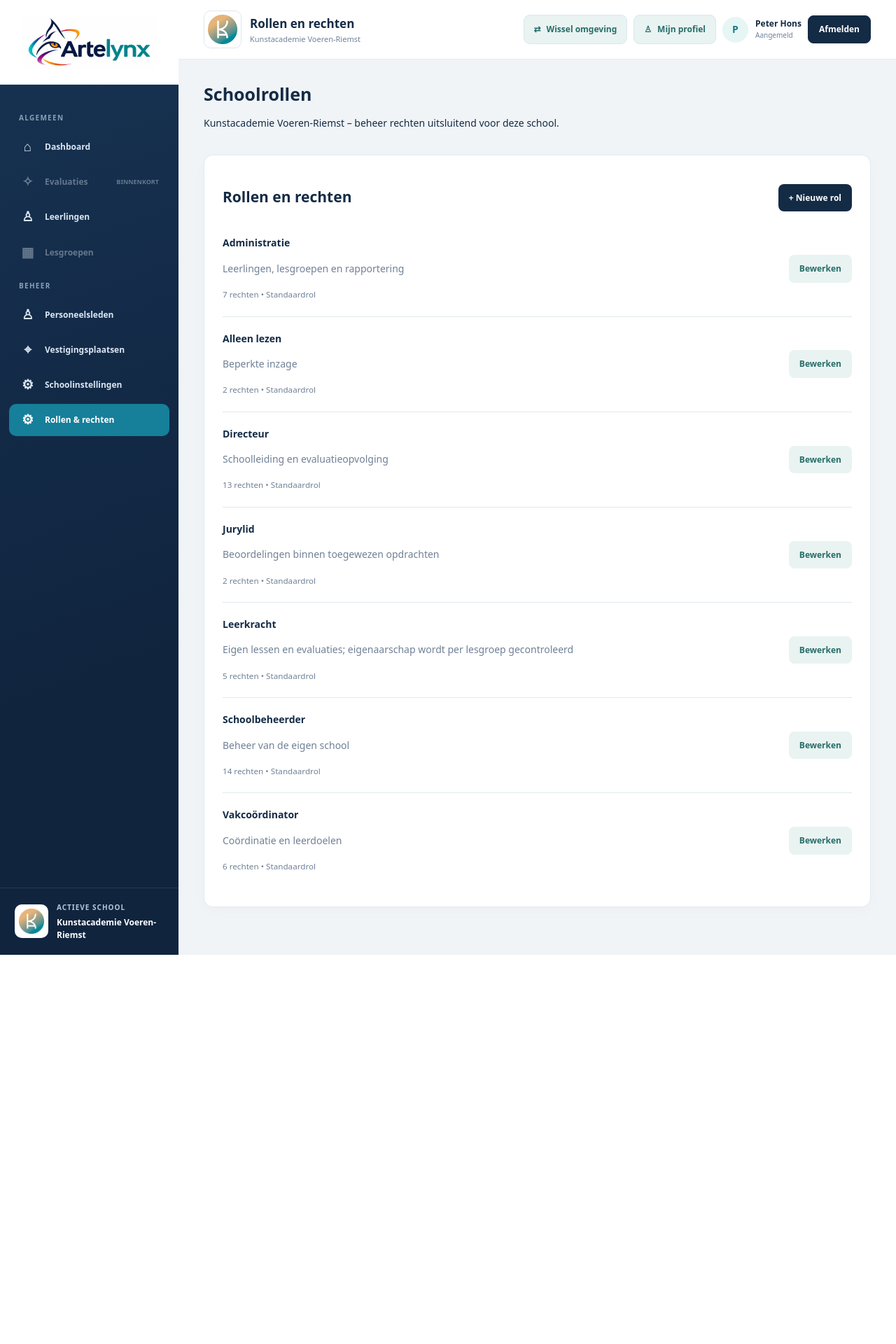
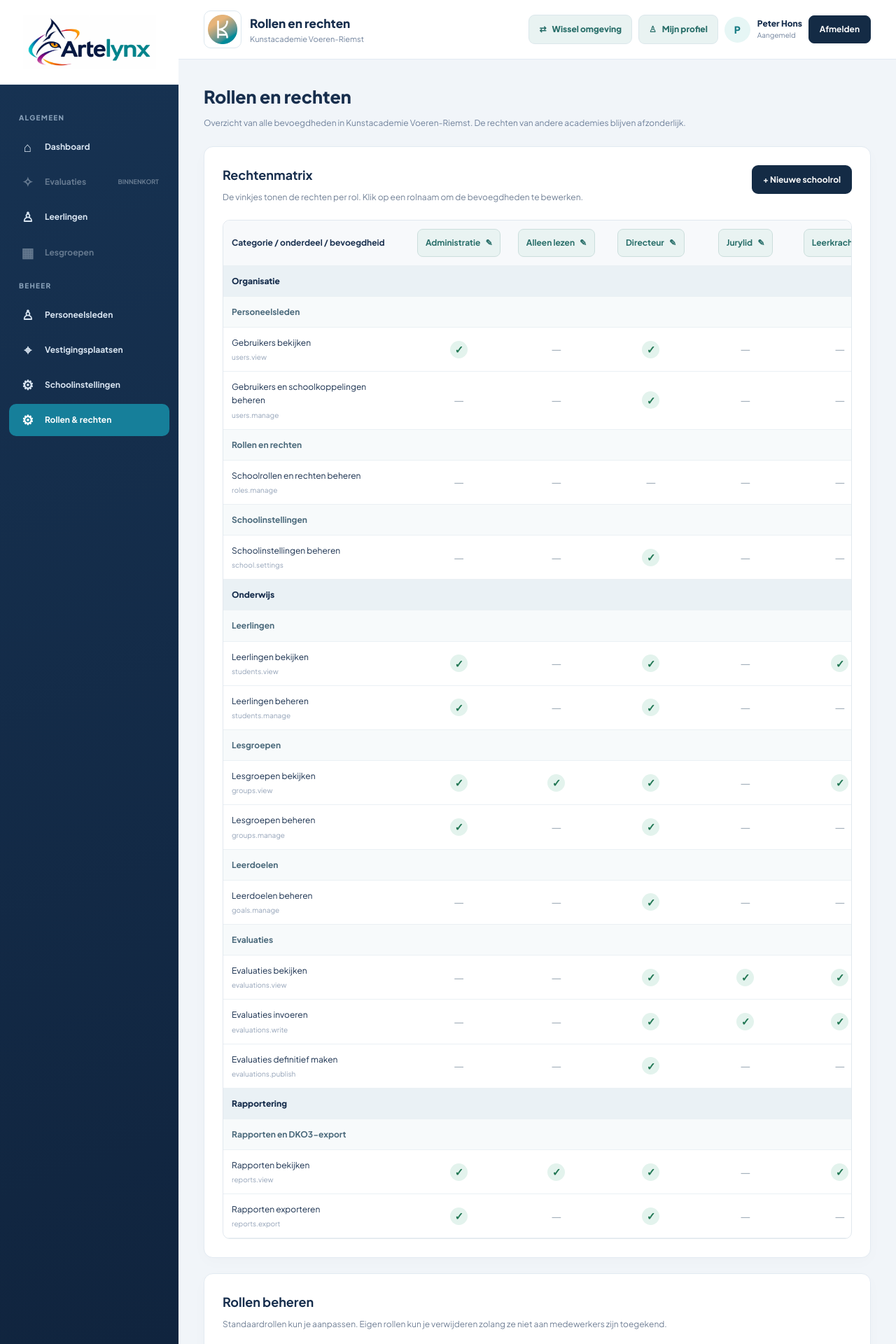
Before and after one commit to peterhons-blip/kavr-evaluaties, a Laravel app: page /school/rollen in a window 1280 px wide. Shown: the top 1920 px of the page at 70% size. Before the commit the page ends 1364 px from the top, so only its background shows below. Run offline with Laravel 12, Linux system fonts and the light colour scheme; a user stored in the database is signed in; data comes from the database, SQL or seed files in the repository; data that the repository does not hold is empty.

Commit message:
Provide platform-equivalent school-only rights matrix and editable role overview

```diff
--- a/resources/views/school/roles/index.blade.php
+++ b/resources/views/school/roles/index.blade.php
@@ -2,19 +2,50 @@
 @section('title','Rollen en rechten')
 @section('page-title','Rollen en rechten')
 @section('content')
-<div class="wrap">
-<div class="head"><div><h1>Schoolrollen</h1><p>{{ $school->name }} – beheer rechten uitsluitend voor deze school.</p></div></div>
-@if(session('success'))<div class="success">{{ session('success') }}</div>@endif
-@if($errors->any())<div class="error">@foreach($errors->all() as $error)<p>{{ $error }}</p>@endforeach</div>@endif
-<div class="card"><div class="head"><h2>Rollen en rechten</h2><a class="btn" href="{{ route('school.roles.create') }}">+ Nieuwe rol</a></div>
-@foreach($roles as $role)<div class="role"><div><strong>{{ $role->name }}</strong><p>{{ $role->description }}</p><small>{{ count($role->permissions ?? []) }} rechten • {{ $role->is_system ? 'Standaardrol' : 'Eigen rol' }}</small></div>
-<div class="actions"><a class="btn alt" href="{{ route('school.roles.edit',$role) }}">Bewerken</a>
-@unless($role->is_system)<form action="{{ route('school.roles.destroy',$role) }}" method="POST" onsubmit="return confirm('Rol verwijderen?');">@csrf @method('DELETE')<button class="danger">Verwijderen</button></form>@endunless</div></div>@endforeach
-</div></div>
+<div class="page-header"><h1>Rollen en rechten</h1><p>Overzicht van alle bevoegdheden in {{ $school->name }}. De rechten van andere academies blijven afzonderlijk.</p></div>
+@if(session('success'))<div class="sr-notice sr-success">{{ session('success') }}</div>@endif
+@if($errors->any())<div class="sr-notice sr-error">@foreach($errors->all() as $error)<p>{{ $error }}</p>@endforeach</div>@endif
+<div class="card sr-card">
+  <div class="sr-header"><div><h2>Rechtenmatrix</h2><p>De vinkjes tonen de rechten per rol. Klik op een rolnaam om de bevoegdheden te bewerken.</p></div><a class="btn" href="{{ route('school.roles.create') }}">+ Nieuwe schoolrol</a></div>
+  <div class="sr-scroll"><table class="sr-matrix"><thead><tr><th>Categorie / onderdeel / bevoegdheid</th>
+  @foreach($roles as $role)<th><a class="sr-role-link" href="{{ route('school.roles.edit',$role) }}">{{ $role->name }} <span aria-hidden="true">✎</span></a></th>@endforeach
+  </tr></thead><tbody>
+  @foreach(\App\Support\SchoolRoleCatalog::CATEGORIES as $category=>$modules)
+     <tr class="sr-category"><th colspan="{{ $roles->count()+1 }}">{{ $category }}</th></tr>
+     @foreach($modules as $module=>$permissions)
+       <tr class="sr-module"><th colspan="{{ $roles->count()+1 }}">{{ $module }}</th></tr>
+       @foreach($permissions as $key)
+         <tr><td>{{ \App\Support\SchoolRoleCatalog::PERMISSIONS[$key] }}<small>{{ $key }}</small></td>
+         @foreach($roles as $role)<td class="sr-check">@if(in_array($key,$role->permissions ?? [],true))<span class="sr-yes" title="Toegestaan">✓</span>@else<span class="sr-no" title="Niet toegestaan">—</span>@endif</td>@endforeach
+         </tr>
+       @endforeach
+     @endforeach
+  @endforeach
+  </tbody></table></div>
+</div>
+<div class="card sr-card">
+  <div class="sr-header"><div><h2>Rollen beheren</h2><p>Standaardrollen kun je aanpassen. Eigen rollen kun je verwijderen zolang ze niet aan medewerkers zijn toegekend.</p></div></div>
+  <div class="sr-list">
+  @foreach($roles as $role)
+     <div class="sr-row"><div class="sr-row-copy"><strong>{{ $role->name }}</strong><p>{{ $role->description ?: 'Geen beschrijving' }}</p><small>{{ count($role->permissions ?? []) }} rechten · {{ $role->is_system ? 'Standaardrol' : 'Eigen rol' }}</small></div>
+     <div class="sr-actions"><a class="btn btn-secondary" href="{{ route('school.roles.edit',$role) }}">Bewerken</a>
+     @unless($role->is_system)<form method="POST" action="{{ route('school.roles.destroy',$role) }}" onsubmit="return confirm('Deze rol verwijderen?')">@csrf @method('DELETE')<button class="sr-danger" type="submit">Verwijderen</button></form>@endunless
+     </div></div>
+  @endforeach
+  </div>
+</div>
 @endsection
 @push('styles')
 <style>
-body{font-family:system-ui,sans-serif;margin:0;background:#f0f4f7;color:#142b45}.wrap{max-width:1050px;margin:35px auto;padding:0 20px}.head,.role{display:flex;align-items:center;justify-content:space-between;gap:20px}.card{background:#fff;padding:25px;border-radius:13px;border:1px solid #e1e8ee;margin:20px 0}.role{padding:20px 0;border-bottom:1px solid #e1e8ee}.role:last-child{border:0}.role p,small{color:#718096}.actions{display:flex;gap:10px;align-items:center}.btn{display:inline-block;background:#142b45;color:white;padding:10px 15px;border-radius:8px;text-decoration:none;border:0;cursor:pointer}.btn.alt{background:#e9f3f2;color:#286e69}.danger{color:#b94747;border:1px solid #fecdd3;background:#fff1f2;padding:10px;border-radius:8px;cursor:pointer}.success{padding:14px;background:#edf8f3;color:#246b52}.error{padding:14px;background:#fff1f2;color:#9f1239}@media(max-width:700px){.role{align-items:flex-start;flex-direction:column}}
-.wrap{max-width:1120px;margin:0 auto;padding:0} .wrap>.header,.wrap>.head{margin-bottom:20px} .wrap h1{font-size:25px;line-height:1.3;margin:0 0 8px} .wrap>p{color:#718096;font-size:12px} .wrap .card{margin-top:19px} .wrap table{width:100%} .wrap .btn{font-family:inherit;font-weight:700} .wrap .btn.alt{background:#e9f3f2;color:#286e69} .wrap .error{border-radius:9px;margin:12px 0} .wrap .success{border-radius:9px;margin:12px 0}
+.sr-card{margin-bottom:22px}.sr-header{display:flex;align-items:start;justify-content:space-between;gap:14px;flex-wrap:wrap;margin-bottom:22px}
+.sr-header h2{font-size:18px;margin:0 0 7px}.sr-header p{font-size:12px;color:#718096;margin:0;line-height:1.7}
+.sr-scroll{overflow-x:auto;border:1px solid #e1e8ee;border-radius:10px}.sr-matrix{border-collapse:separate;border-spacing:0;width:100%;min-width:850px;font-size:12px}
+.sr-matrix th,.sr-matrix td{border-bottom:1px solid #eaf0f4;padding:12px;text-align:left}.sr-matrix thead th{background:#f7f9fb;text-align:center;min-width:135px}.sr-matrix thead th:first-child{text-align:left;min-width:265px}
+.sr-matrix td small{display:block;color:#94a3b8;font-size:10px;margin-top:3px}
+.sr-role-link{display:inline-flex;gap:7px;align-items:center;background:#e9f3f2;color:#286e69;padding:9px 11px;text-decoration:none;border-radius:8px;font-weight:700;border:1px solid #cbdedc;white-space:nowrap}
+.sr-role-link:hover{background:#d7ebe8}.sr-matrix .sr-category th{background:#eaf1f5;font-weight:800;text-align:left}.sr-matrix .sr-module th{background:#f7fafb;text-align:left;color:#49687a}
+.sr-matrix td.sr-check{text-align:center}.sr-yes{display:inline-grid;place-items:center;background:#e3f3ed;color:#207653;font-size:15px;font-weight:800;width:25px;height:25px;border-radius:50%}.sr-no{color:#a5b1bc;font-size:17px}
+.sr-row{padding:17px 0;display:flex;align-items:center;justify-content:space-between;gap:15px;border-bottom:1px solid #eaf0f4}.sr-row:last-child{border:0}.sr-row-copy strong{font-size:13px}.sr-row-copy p{font-size:12px;color:#718096;margin:4px 0}.sr-row-copy small{color:#718096;font-size:11px}.sr-actions{display:flex;align-items:center;gap:9px;flex-wrap:wrap}.sr-danger{background:#fff1f2;color:#b94747;border:1px solid #fecdd3;padding:10px 13px;border-radius:8px;cursor:pointer;font:inherit;font-size:12px;font-weight:700}.sr-danger:hover{background:#fee2e2}.sr-notice{padding:14px 17px;border-radius:9px;margin-bottom:17px}.sr-success{background:#eaf7ef;color:#267450}.sr-error{background:#fff0f0;color:#a64949}
+@media(max-width:700px){.sr-row{align-items:start;flex-direction:column}}
 </style>
 @endpush
```
